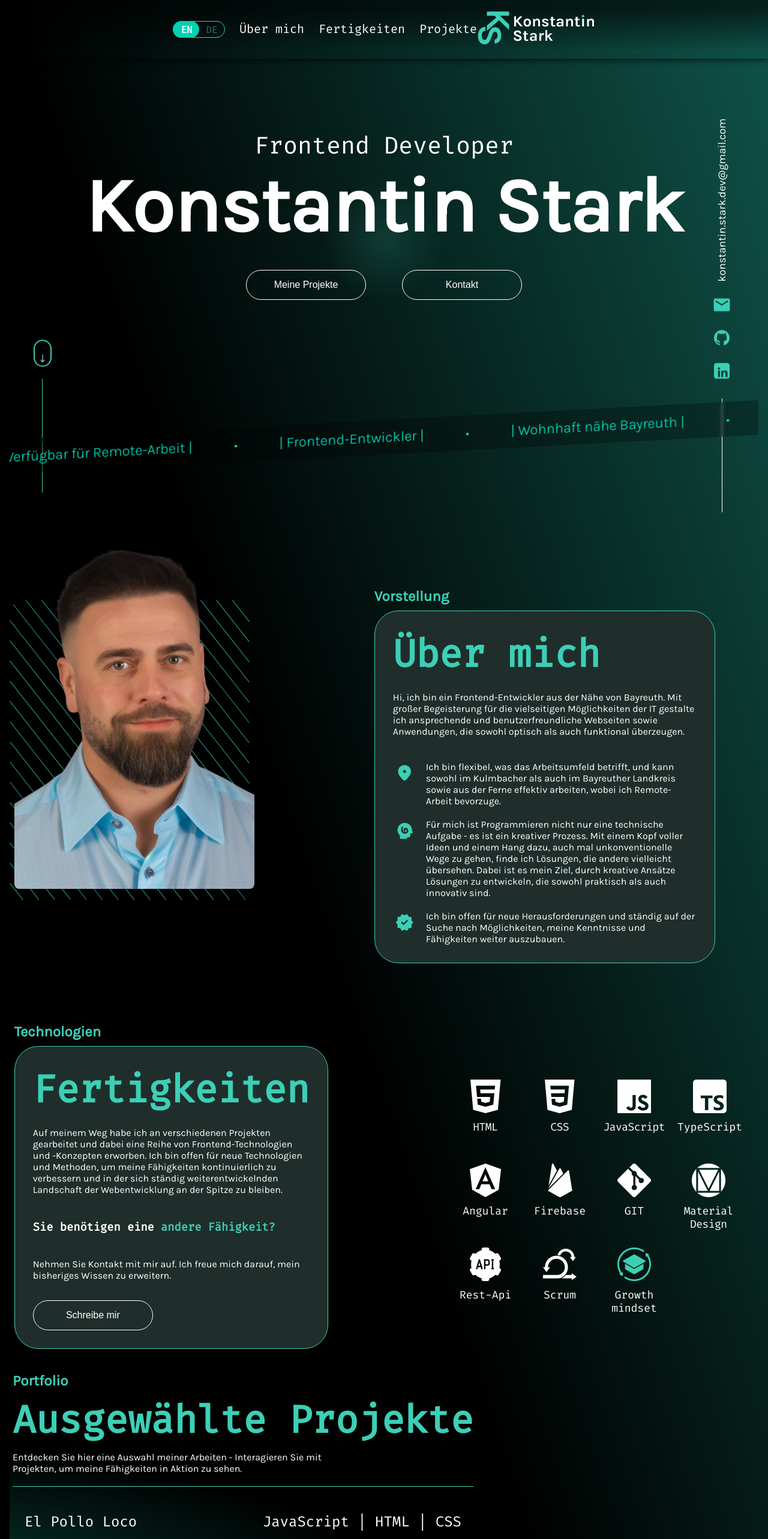
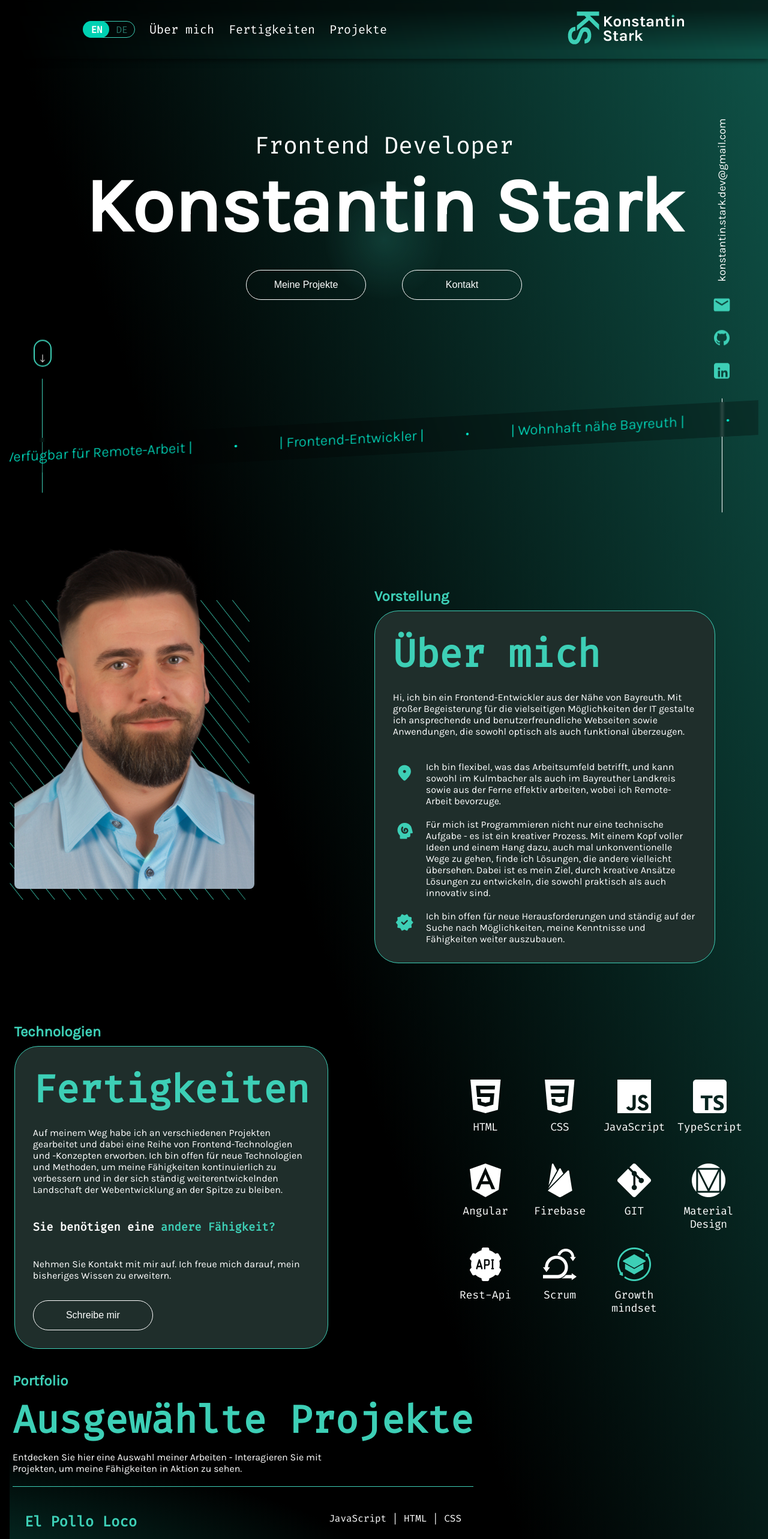
Before and after one commit to KonstantinStark/angular-portfolio, an Angular app: page / in a window 1280 px wide. Shown: the top 2566 px of the page at 60% size. Built offline with nearby package versions, Linux system fonts and the light colour scheme.

Commit message:
responsiv projects

```diff
--- a/src/app/main-content/contact/contact.component.scss
+++ b/src/app/main-content/contact/contact.component.scss
@@ -195,3 +195,9 @@ input[type="checkbox"] {
         height: 800px;
     }
 }
+
+@media (max-width: 795px) {
+    h1 {
+        font-size: 35px !important;
+    }
+}
--- a/src/app/main-content/landing-page/landing-page.component.scss
+++ b/src/app/main-content/landing-page/landing-page.component.scss
@@ -268,7 +268,7 @@ h2 {
 
 @media (max-width: 955px) {
     .titel-text {
-        padding-top: 150px;
+        padding-top: 300px;
 
     }
 
--- a/src/app/main-content/landing-page/navbar/navbar.component.scss
+++ b/src/app/main-content/landing-page/navbar/navbar.component.scss
@@ -11,6 +11,7 @@ $green-color: #3dcfb6;
     align-items: center;
     justify-content: space-evenly;
     max-width: 1920px;
+    gap: 450px;
 }
 
 .navbar {
@@ -29,7 +30,7 @@ $green-color: #3dcfb6;
 
     .nav-links {
         display: flex;
-        flex-direction: row;
+        align-items: center;
         gap: 24px;
 
         >a {
@@ -339,7 +340,7 @@ $green-color: #3dcfb6;
     left: 5px;
 }
 
-@media (max-width: 955px) {
+@media (max-width: 1001px) {
     .d_none {
         display: none;
     }
@@ -347,6 +348,7 @@ $green-color: #3dcfb6;
     .burger-container {
         display: block;
     }
+
     .navbar {
         justify-content: space-between;
         align-items: center;
@@ -368,3 +370,45 @@ $green-color: #3dcfb6;
         left: 5%
     }
 }
+
+@media (max-width: 1351px) {
+    .header-content {
+        gap: 380px;
+    }
+
+}
+
+@media (max-width: 1281px) {
+    .header-content {
+        gap: 300px;
+    }
+
+}
+
+@media (max-width: 1201px) {
+    .header-content {
+        gap: 250px;
+    }
+
+}
+
+@media (max-width: 1151px) {
+    .header-content {
+        gap: 200px;
+    }
+
+}
+
+@media (max-width: 1101px) {
+    .header-content {
+        gap: 150px;
+    }
+
+}
+
+@media (max-width: 1051px) {
+    .header-content {
+        gap: 100px;
+    }
+
+}
--- a/src/app/main-content/projects/projects.component.html
+++ b/src/app/main-content/projects/projects.component.html
@@ -14,7 +14,7 @@
                 <div class="project" *ngFor="let project of projects" (mouseenter)="showImage(project.image)"
                     (mouseleave)="hideImage()" (click)="openOverlay(project)">
                     <div class="project-name">
-                        <span>{{ project.name }}</span>
+                        <span class="name-color">{{ project.name }}</span>
                         <span>{{ project.skill }}</span>
                     </div>
                 </div>
--- a/src/app/main-content/projects/projects.component.scss
+++ b/src/app/main-content/projects/projects.component.scss
@@ -62,9 +62,15 @@ $green-color: #3dcfb6;
     }
 
     .project-name span {
-        font-size: 24px;
+        font-size: 16px;
         color: white;
     }
+}
+
+.name-color {
+    color: $green-color!important;
+    font-size: 24px!important;
+    font-weight: 800;
 }
 
 .hover-image-container {
@@ -275,3 +281,14 @@ $green-color: #3dcfb6;
         display: none;
     }
 }
+
+@media (max-width: 795px) {
+    h1 {
+        font-size: 35px !important;
+    }
+
+    .project-name {
+        flex-direction: column!important;
+        margin-top: -16px;
+    }
+}
```
